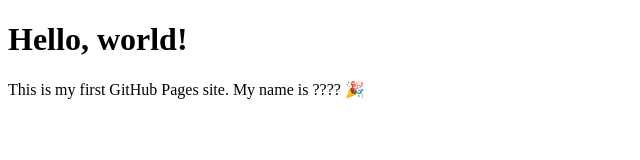
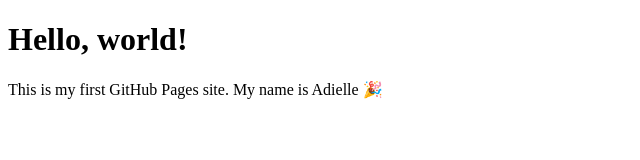
Before and after one commit to adielleshiller/adielleshiller.github.io, a plain HTML site: page index.html in a window 1280 px wide. Shown: the full height of the page, 0-640 px from the left. Drawn offline with Linux system fonts and the light colour scheme.

Commit message:
Update index.html

```diff
--- a/index.html
+++ b/index.html
@@ -7,6 +7,6 @@
 </head>
 <body>
   <h1>Hello, world!</h1>
-  <p>This is my first GitHub Pages site. My name is ???? 🎉</p>
+  <p>This is my first GitHub Pages site. My name is Adielle 🎉</p>
 </body>
 </html>
```
